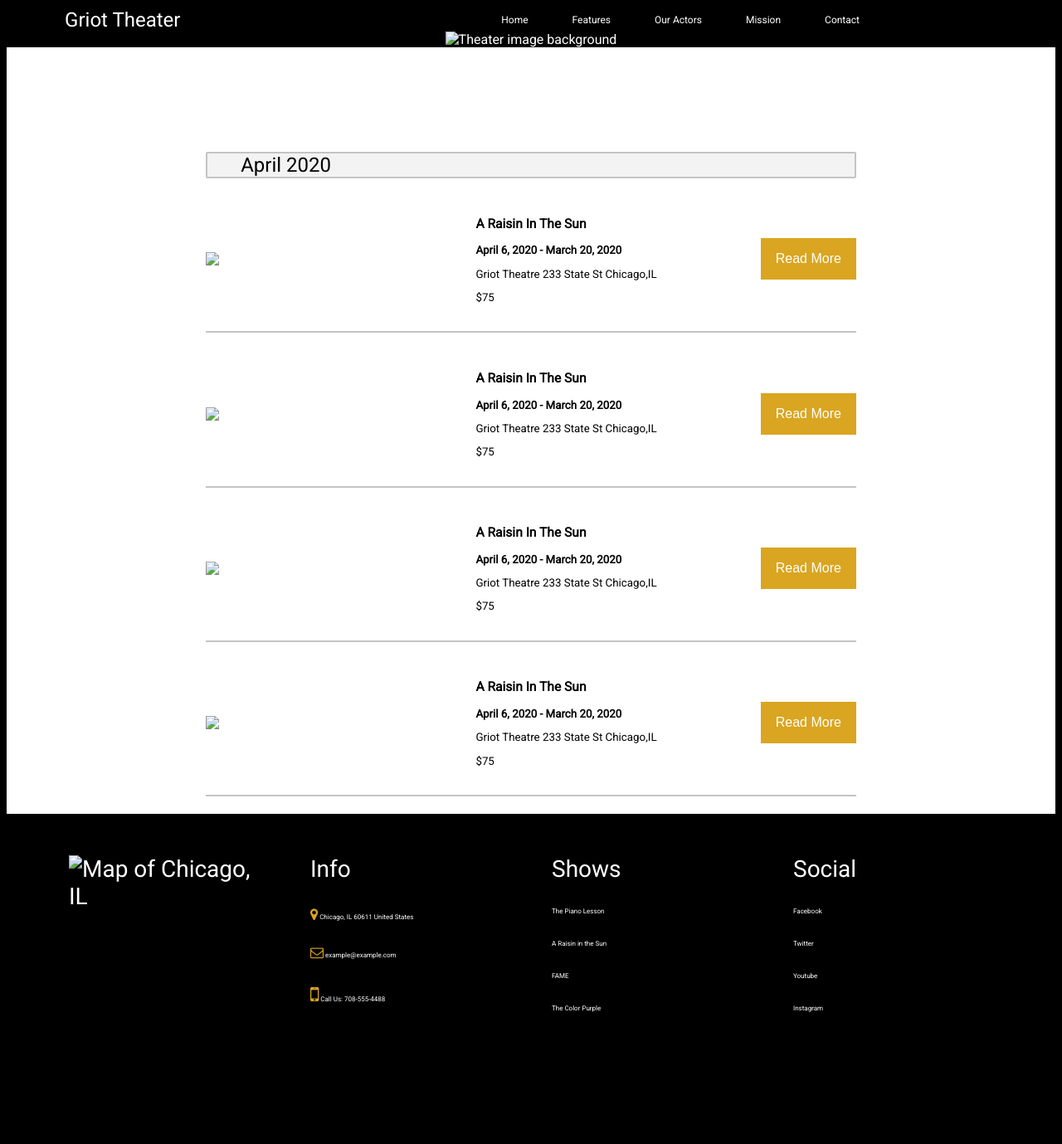
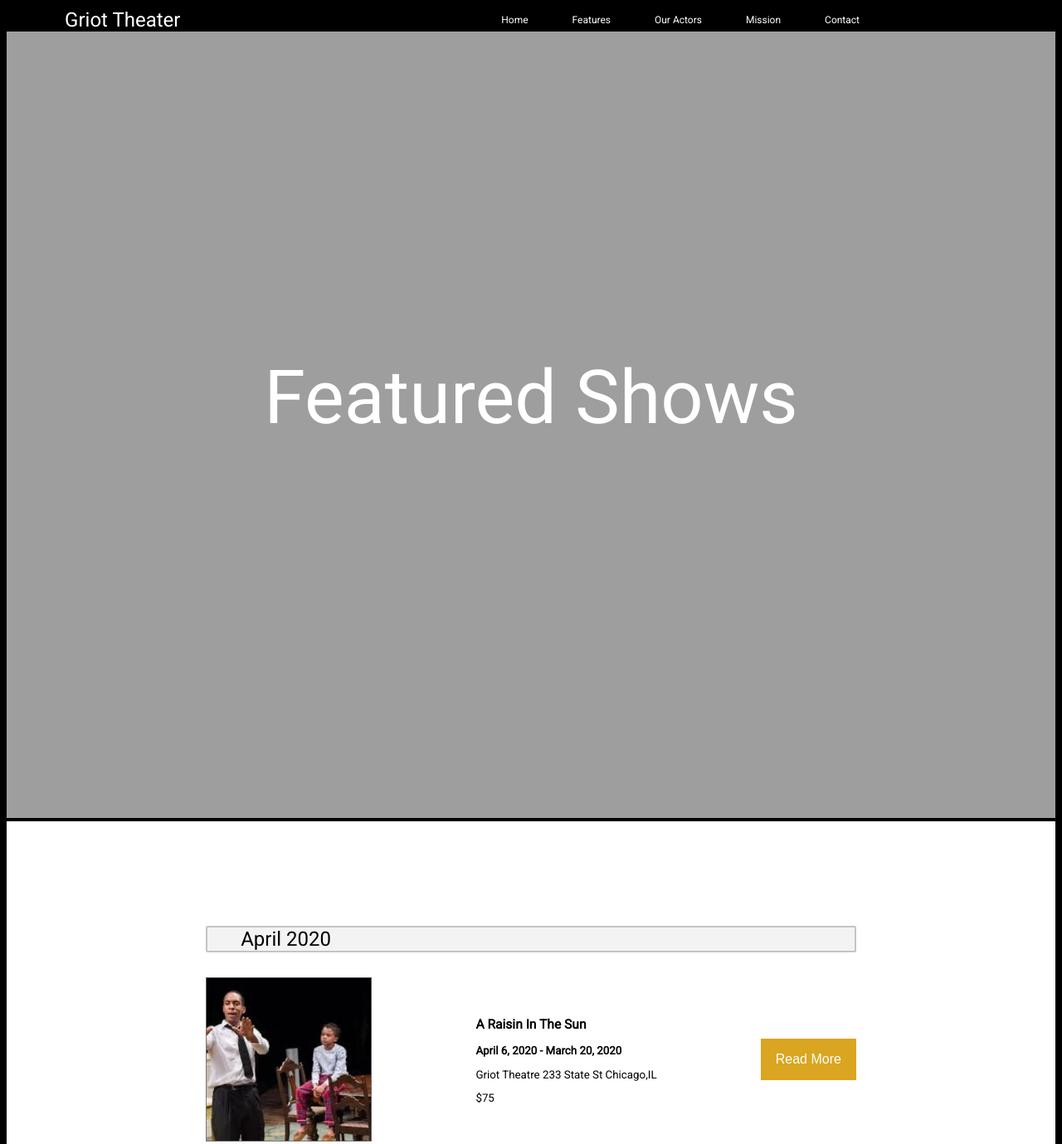
Before and after one commit to KrDonaldson/Griot-Theater, a plain HTML site: page index.html in a window 1280 px wide. Shown: the part 36-1415 px from the top of the page at 83% size. Before the commit the page ends 1314 px from the top, so only its background shows below. Drawn offline with Linux system fonts and the light colour scheme; the site is published under a folder, as on GitHub Pages, so addresses that start at the root find nothing.

Commit message:
edit links for img sources

```diff
--- a/index.html
+++ b/index.html
@@ -24,7 +24,7 @@
         </div>
     </div>
     <div class = "bkg-image">
-        <img src="/img/theater-image-background.png" alt="Theater image background">
+        <img src="./img/theater-image-background.png" alt="Theater image background">
         <h1 class="centered">Featured Shows</h1>
     </div>
     <div class = "shows" id="features">
@@ -34,7 +34,7 @@
             </div>
             <ul class= "shows-list">
                 <li>
-                    <img  src="/img/a-raisin-in-the-sun-theater-1.png">
+                    <img  src="./img/a-raisin-in-the-sun-theater-1.png">
                     <div class = "show-item">
                         <h3>A Raisin In The Sun</h3>
                         <p><strong>April 6, 2020 - March 20, 2020</strong></p>
@@ -45,7 +45,7 @@
                 </li>
                 <hr>
                 <li>
-                    <img  src="/img/a-raisin-in-the-sun-theater-1.png">
+                    <img  src="./img/a-raisin-in-the-sun-theater-1.png">
                     <div class = "show-item">
                         <h3>A Raisin In The Sun</h3>
                         <p><strong>April 6, 2020 - March 20, 2020</strong></p>
@@ -56,7 +56,7 @@
                 </li>
                 <hr>
                 <li>
-                    <img  src="/img/a-raisin-in-the-sun-theater-1.png">
+                    <img  src="./img/a-raisin-in-the-sun-theater-1.png">
                     <div class = "show-item">
                         <h3>A Raisin In The Sun</h3>
                         <p><strong>April 6, 2020 - March 20, 2020</strong></p>
@@ -67,7 +67,7 @@
                 </li>
                 <hr>
                 <li>
-                    <img  src="/img/a-raisin-in-the-sun-theater-1.png">
+                    <img  src="./img/a-raisin-in-the-sun-theater-1.png">
                     <div class = "show-item">
                         <h3>A Raisin In The Sun</h3>
                         <p><strong>April 6, 2020 - March 20, 2020</strong></p>
@@ -82,7 +82,7 @@
     </div>
     <div class = "footer">
         <div class = "map">
-            <img src="/img/map.JPG" alt="Map of Chicago, IL">
+            <img src="./img/map.JPG" alt="Map of Chicago, IL">
         </div>
         <div class = "info-links" id="info">
             Info
```
